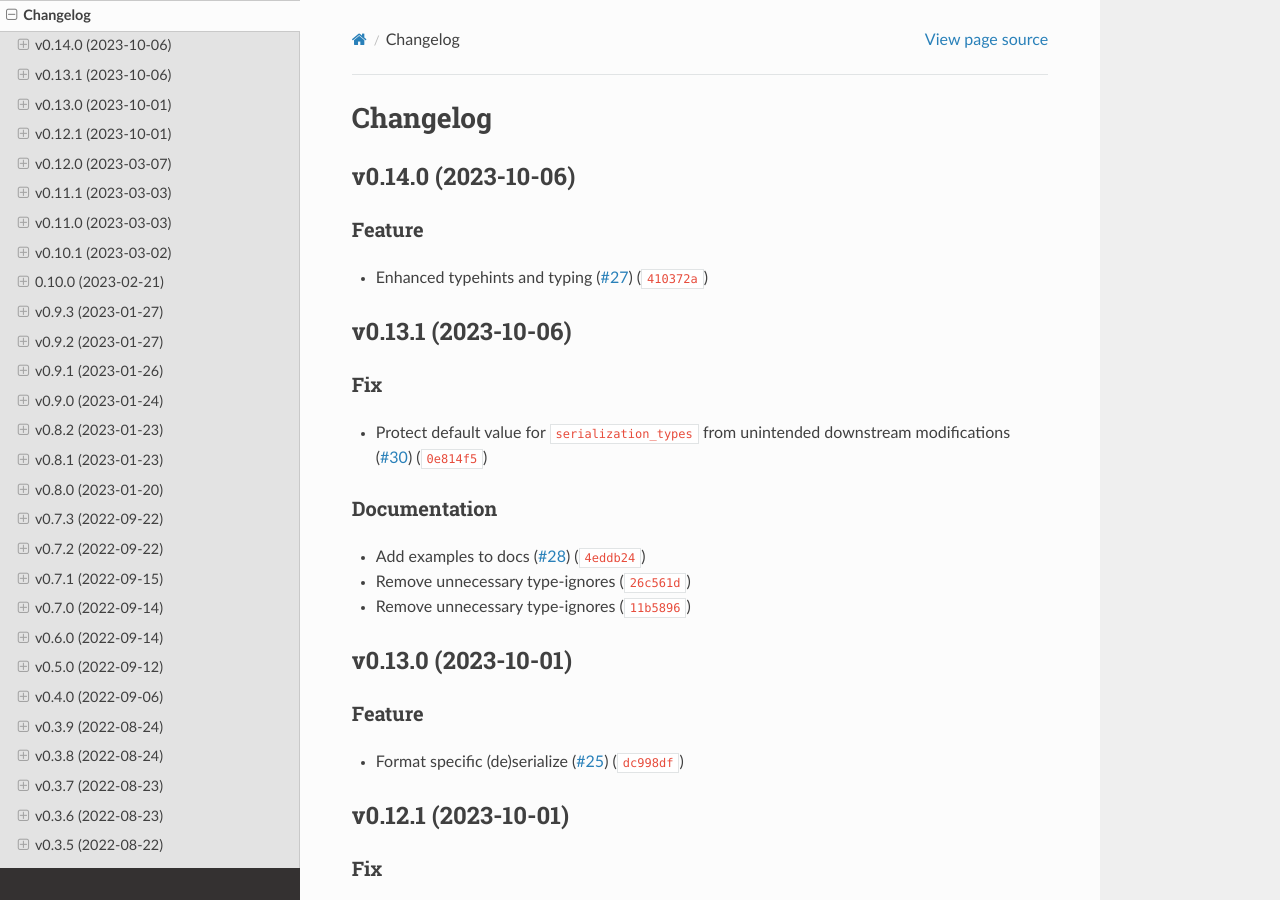
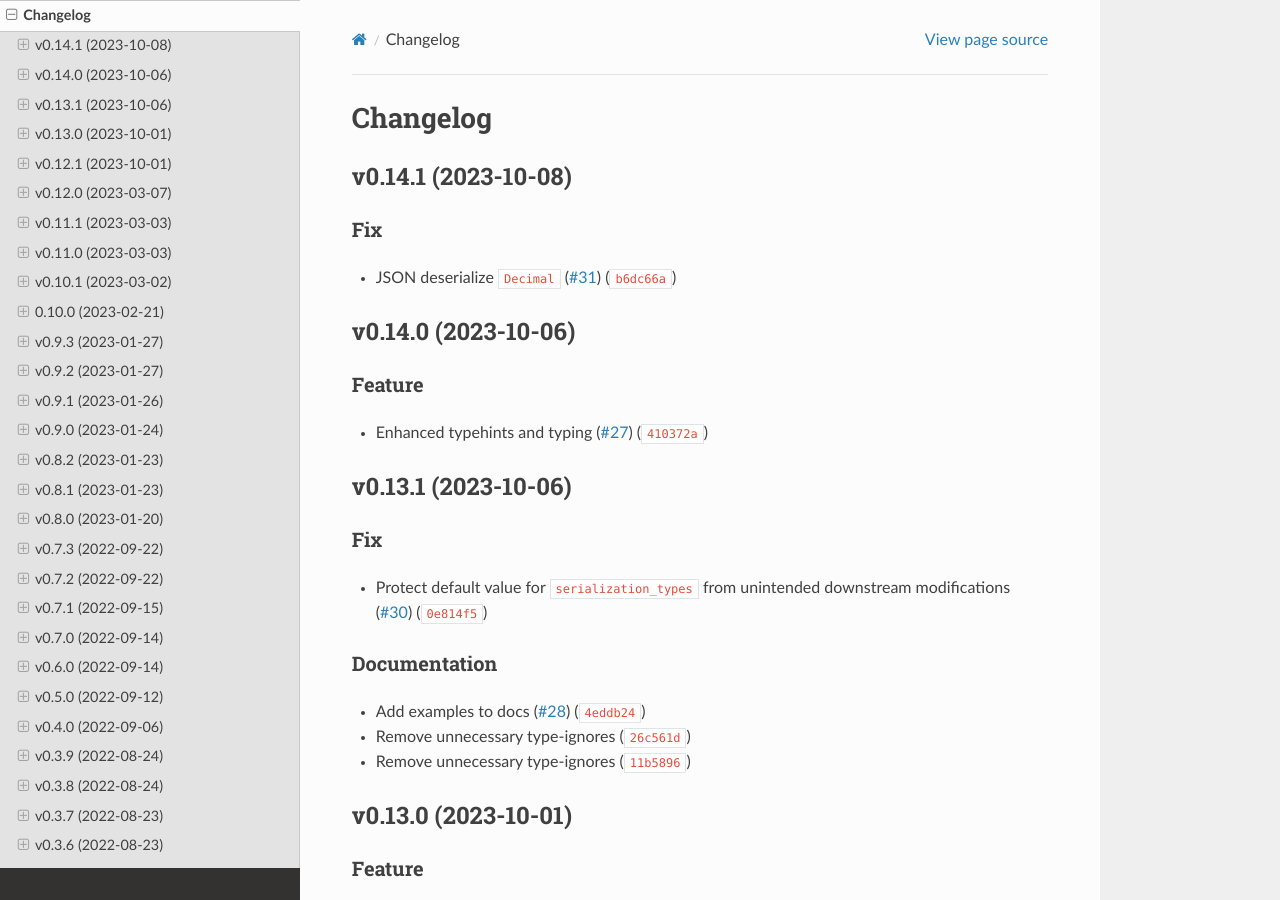
Before and after one commit to madpah/serializable, a Sphinx documentation site: the page built from docs/changelog.rst, in a window 1280 px wide and 900 px high. Built offline with Sphinx 7.4.7 and the Read the Docs theme 2.0.0, drawn with Linux system fonts in a browser that asks for light colours.

Commit message:
0.14.1
chore(release): 0.14.1

Automatically generated by python-semantic-release

```diff
--- a/CHANGELOG.md
+++ b/CHANGELOG.md
@@ -1,6 +1,12 @@
 # Changelog
 
 <!--next-version-placeholder-->
+
+## v0.14.1 (2023-10-08)
+
+### Fix
+
+* JSON deserialize `Decimal` ([#31](https://github.com/madpah/serializable/issues/31)) ([`b6dc66a`](https://github.com/madpah/serializable/commit/b6dc66acfb7fdc82b3dd18caf4ad79ec0e87eef0))
 
 ## v0.14.0 (2023-10-06)
 
--- a/docs/conf.py
+++ b/docs/conf.py
@@ -25,7 +25,7 @@ author = 'Paul Horton'
 
 # The full version, including alpha/beta/rc tags
 # !! version is managed by semantic_release
-release = '0.14.0'
+release = '0.14.1'
 
 # -- General configuration ---------------------------------------------------
 
--- a/pyproject.toml
+++ b/pyproject.toml
@@ -1,6 +1,6 @@
 [tool.poetry]
 name = "py-serializable"
-version = "0.14.0"
+version = "0.14.1"
 description = "Library for serializing and deserializing Python Objects to and from JSON and XML."
 authors = ["Paul Horton <paul.horton@owasp.org>"]
 maintainers = ["Paul Horton <paul.horton@owasp.org>"]
--- a/serializable/__init__.py
+++ b/serializable/__init__.py
@@ -52,7 +52,7 @@ import typing  # noqa: F401 # isort: skip
 
 # !! version is managed by semantic_release
 # do not use typing here, or else `semantic_release` might have issues finding the variable
-__version__ = '0.14.0'
+__version__ = '0.14.1'
 
 logger = logging.getLogger('serializable')
 logger.setLevel(logging.INFO)
```
